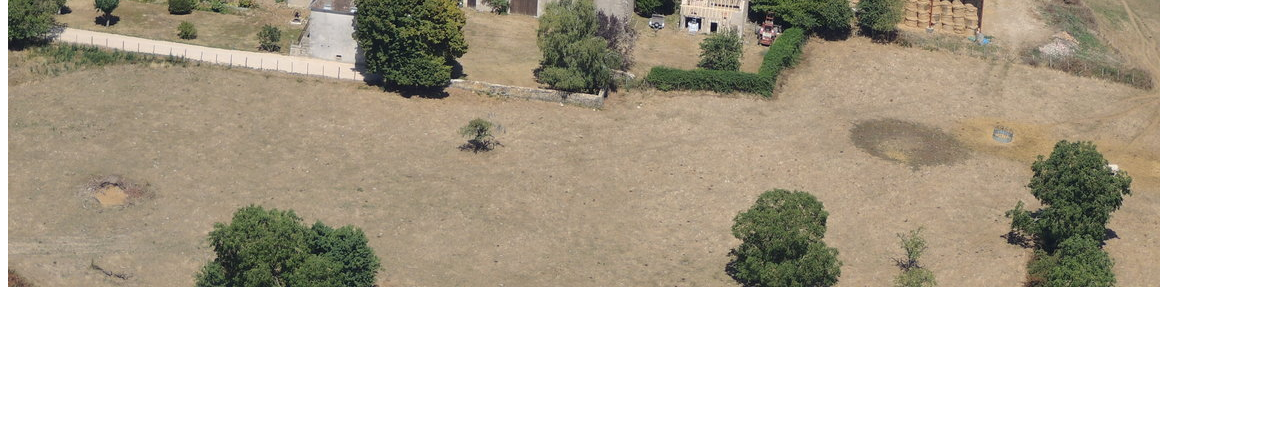
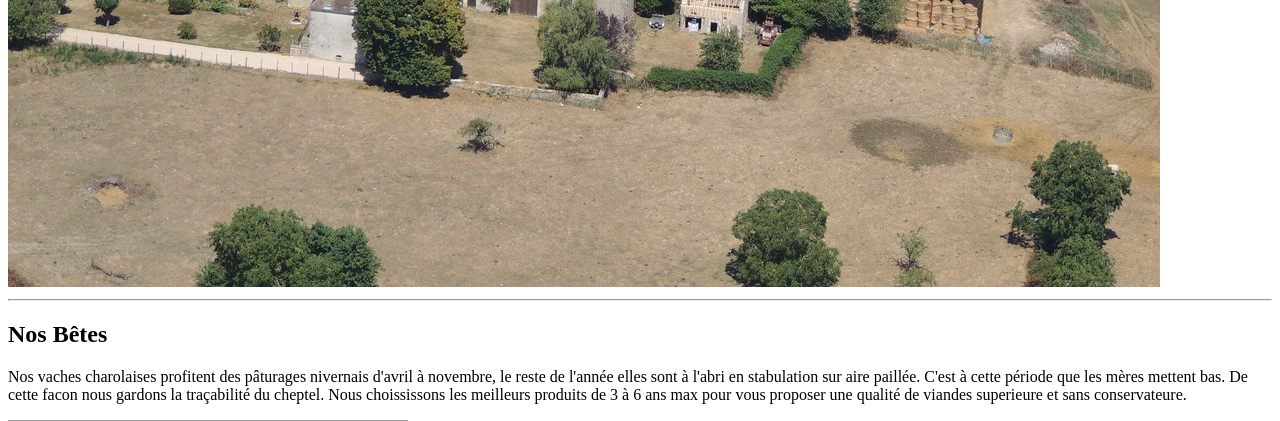
Before and after one commit to Yakuzo45/FermeDam-Project, a Symfony app: template templates/Visitor/index.html.twig in a window 1280 px wide. Shown: the part 714-1135 px from the top of the page. Before the commit the page ends 1001 px from the top, so only its background shows below. Run offline with Twig, Linux system fonts and the light colour scheme; the template is opened without the code that fills it, so the values that code supplies are empty; some libraries are stand-ins or nearby versions; grey boxes are pictures that could not be loaded.

Commit message:
Réalisation partie Betes

```diff
--- a/templates/Visitor/betes.html.twig
+++ b/templates/Visitor/betes.html.twig
@@ -0,0 +1,18 @@
+<div class="row justify-content-center">
+    <div class="col-12 text-center">
+        <h1>Nos Bêtes</h1>
+    </div>
+    <div class="col-10">
+
+        <p>Nos vaches charolaises profitent des pâturages nivernais d'avril à novembre, le reste de l'année elles sont à l'abri en stabulation sur aire paillée.
+
+        C'est à cette période que les mères mettent bas. De cette facon nous gardons la traçabilité du cheptel.
+
+        Nous choississons les meilleurs produits de 3 à 6 ans max pour vous proposer une qualité de viandes superieure et sans conservateure.</p>
+    </div>
+    {% for i in 1..7 %}
+        <div class="col-4">
+            <img src="{{ asset('build/images/bete')}}{{ i }}{{('.jpg') }}" class="img-fluid">
+        </div>
+    {% endfor %}
+</div>
--- a/templates/Visitor/index.html.twig
+++ b/templates/Visitor/index.html.twig
@@ -9,13 +9,19 @@
             {% include 'Visitor/presentation.html.twig' %}
         </section>
 
+        <hr>
+
         <section id="betes">
             {% include 'Visitor/betes.html.twig' %}
         </section>
 
+        <hr>
+
         <section id="products">
             {% include 'Visitor/products.html.twig' %}
         </section>
+
+        <hr>
 
         <section id="contact">
             {% include 'Visitor/contact.html.twig' %}
```
